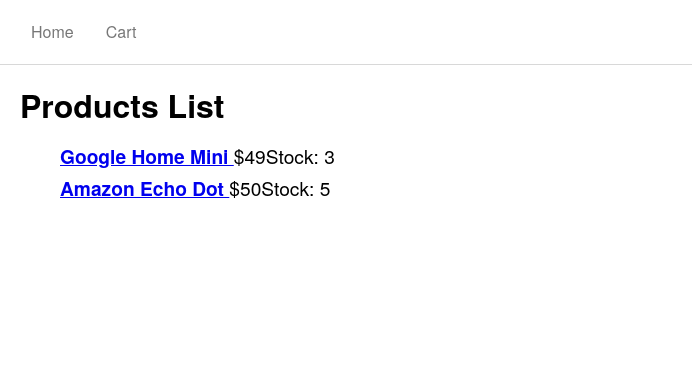
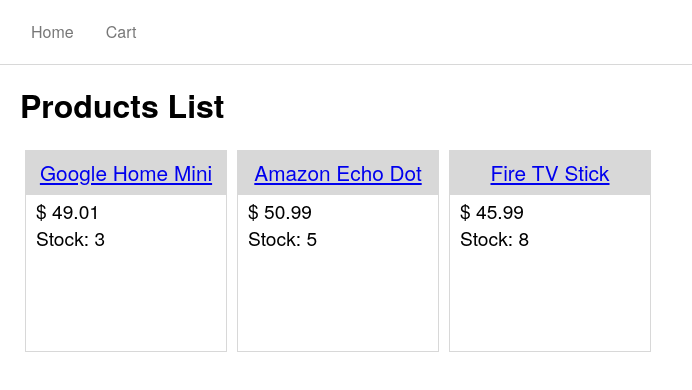
Before and after one commit to teinen/vuex-practice, a Vue app: page / in a window 1280 px wide. Shown: the top 390 px of the page, without its empty margins (0-692 px from the left). Built offline with nearby package versions, Linux system fonts and the light colour scheme.

Commit message:
Impl Product list component

```diff
--- /dev/null
+++ b/src/components/Product.vue
@@ -0,0 +1,52 @@
+<template>
+  <div class="item">
+    <router-link :to="{name: 'product', params: {id: product.id}}">
+      <span class="name">{{ product.name }}</span>
+    </router-link>
+    <span class="price">{{ product.price }}</span>
+    <span class="stock">{{ product.stock }}</span>
+  </div>
+</template>
+
+<script>
+export default {
+  props: ['product']
+}
+</script>
+
+<style lang="scss" scoped>
+.item {
+  display: flex;
+  flex-flow: column nowrap;
+  width: 200px;
+  height: 200px;
+  margin: 5px;
+  border: solid 1px #d8d8d8;
+
+  .name {
+    display: block;
+    font-size: 1.3rem;
+    text-align: center;
+    padding: 10px;
+    background-color: #d8d8d8;
+  }
+
+  .price {
+    font-size: 1.2rem;
+    padding: 5px 10px 0px 10px;
+
+    &::before {
+      content: '$ ';
+    }
+  }
+
+  .stock {
+    font-size: 1.2rem;
+    padding: 5px 10px 0px 10px;
+
+    &::before {
+      content: 'Stock: ';
+    }
+  }
+}
+</style>
--- a/src/pages/HomePage.vue
+++ b/src/pages/HomePage.vue
@@ -1,22 +1,17 @@
 <template>
   <div>
     <h1>Products List</h1>
-    <ul>
-      <li v-for="product in products" :key=product.id>
-        <router-link
-          :to="{name: 'product', params: {id: product.id}}"
-          class="name"
-        >
-          {{ product.name }}
-        </router-link>
-        <span class="price">{{ product.price }}</span>
-        <span class="stock">{{ product.stock }}</span>
-      </li>
-    </ul>
+    <div class="container">
+      <div v-for="product in products" :key=product.id>
+        <product :product="product"></product>
+      </div>
+    </div>
   </div>
 </template>
 
 <script>
+import Product from '@/components/Product'
+
 export default {
   data () {
     return {
@@ -24,45 +19,33 @@
         {
           id: 1,
           name: 'Google Home Mini',
-          price: 49,
+          price: 49.01,
           stock: 3
         },
         {
           id: 2,
           name: 'Amazon Echo Dot',
-          price: 50,
+          price: 50.99,
           stock: 5
+        },
+        {
+          id: 3,
+          name: 'Fire TV Stick',
+          price: 45.99,
+          stock: 8
         }
       ]
     }
+  },
+  components: {
+    'product': Product,
   }
 }
 </script>
 
-<style lang="scss">
-li {
-  list-style-type: none;
-  margin: 10px 0px;
-}
-
-.name {
-  font-weight: bold;
-  font-size: 1.2rem;
-}
-
-.price {
-  font-size: 1.2rem;
-
-  &::before {
-    content: '$';
-  }
-}
-
-.stock {
-  font-size: 1.2rem;
-
-  &::before {
-    content: 'Stock: ';
-  }
+<style lang="scss" scoped>
+.container {
+  display: flex;
+  flex-flow: row nowrap;
 }
 </style>
```
